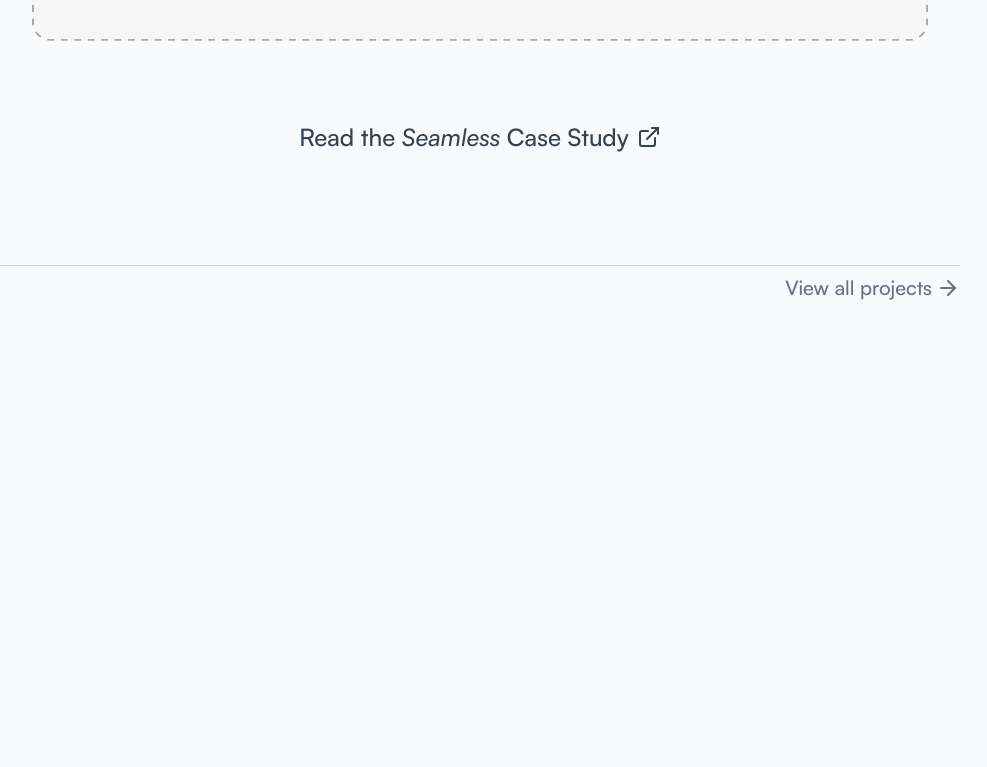
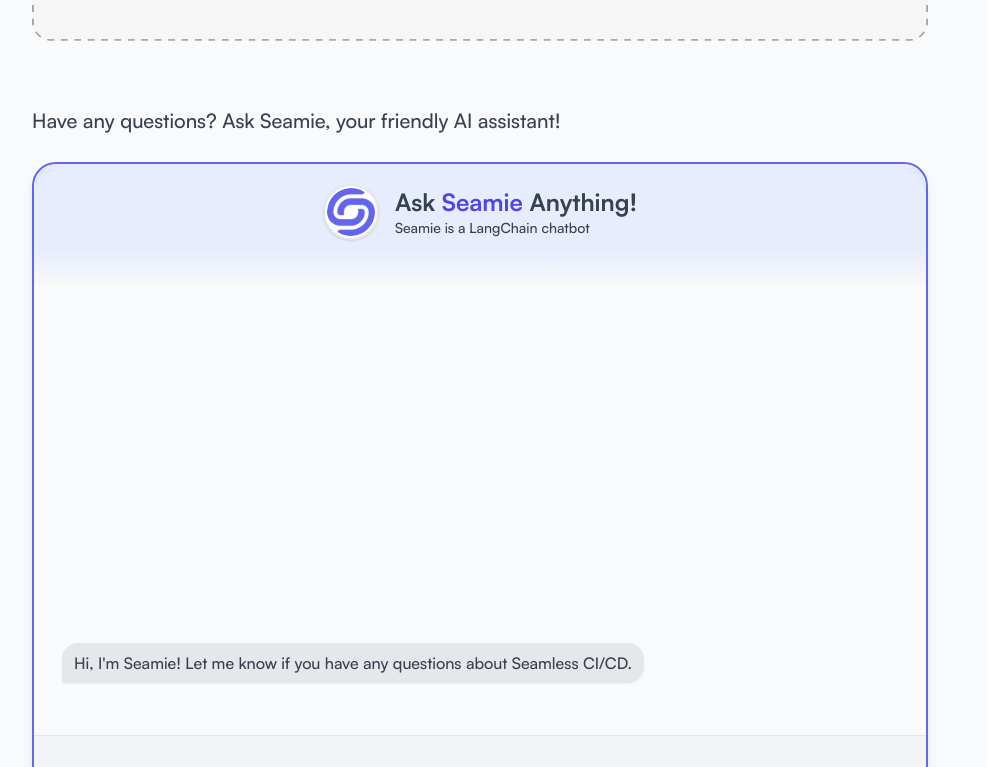
Before and after one commit to jasonherngwang/jasonherngwang.com, a Next.js app: page / in a window 1280 px wide. Shown: the part 3186-3953 px from the top of the page, without its empty margins (160-1147 px from the left). Before the commit the page ends 3568 px from the top, so only its background shows below. Built offline with nearby package versions, Linux system fonts and the light colour scheme.

Commit message:
chore: updates to support chatbot

```diff
--- a/components/seamless.tsx
+++ b/components/seamless.tsx
@@ -3,8 +3,9 @@
 import pipelineStagesImage from '@/public/images/seamless/pipeline-stages.webp';
 import { ExternalLink } from 'lucide-react';
 
+import Chat from '@/components/chat';
 import PipelineAnimation from '@/components/pipeline-animation';
-import SeamlessSummary from './seamless-summary';
+import SeamlessSummary from '@/components/seamless-summary';
 
 export default function Seamless() {
   return (
@@ -54,6 +55,12 @@
           quality={100}
         />
       </div>
+      <div className="mt-10 sm:mt-16 sm:px-8">
+        <p className="mb-6">
+          Have any questions? Ask Seamie, your friendly AI assistant!
+        </p>
+        <Chat />
+      </div>
       <div className="mt-16 flex justify-center sm:mt-20">
         <a
           href="https://seamless-cicd.com/case-study"
--- /dev/null
+++ b/lib/constants.ts
@@ -0,0 +1 @@
+export const API_URL = 'https://recapstone.jasonherngwang.com';
--- /dev/null
+++ b/lib/utils.ts
@@ -0,0 +1,6 @@
+import { ClassValue, clsx } from 'clsx';
+import { twMerge } from 'tailwind-merge';
+
+export function cn(...inputs: ClassValue[]) {
+  return twMerge(clsx(inputs));
+}
--- a/package.json
+++ b/package.json
@@ -44,6 +44,7 @@
     "postcss": "^8.4.22",
     "prettier": "^2.8.7",
     "prettier-plugin-tailwindcss": "^0.2.7",
+    "tailwind-merge": "^1.13.0",
     "tailwindcss": "^3.3.1",
     "typescript": "^5.0.4"
   }
--- a/styles/globals.css
+++ b/styles/globals.css
@@ -4,10 +4,10 @@
 
 @layer base {
   a {
-    @apply underline text-gray-500 hover:text-indigo-600;
+    @apply text-gray-500 underline hover:text-indigo-600;
   }
   p {
-    @apply max-w-prose sm:text-xl sm:leading-relaxed
+    @apply max-w-prose sm:text-xl sm:leading-relaxed;
   }
 }
 
--- a/tailwind.config.js
+++ b/tailwind.config.js
@@ -1,4 +1,6 @@
+const plugin = require('tailwindcss/plugin');
 const { fontFamily } = require('tailwindcss/defaultTheme');
+const colors = require('tailwindcss/colors');
 const flattenColorPalette =
   require('tailwindcss/lib/util/flattenColorPalette').default;
 
@@ -10,12 +12,48 @@
       fontFamily: {
         sans: ['var(--font-satoshi)', ...fontFamily.sans],
       },
+      keyframes: {
+        'grey-color-cycle': {
+          '0%': {
+            'background-color': colors.gray['300'],
+          },
+          '33%': {
+            'background-color': colors.gray['500'],
+          },
+          '66%': {
+            'background-color': colors.gray['400'],
+          },
+          '100%': {
+            'background-color': colors.gray['300'],
+          },
+        },
+      },
+      animation: {
+        'dot-color-change': 'grey-color-cycle 2s linear infinite',
+      },
     },
   },
   future: {
     hoverOnlyWhenSupported: true,
   },
-  plugins: [require('@tailwindcss/typography'), addVariablesForColors],
+  plugins: [
+    require('@tailwindcss/typography'),
+    addVariablesForColors,
+    plugin(({ matchUtilities, theme }) => {
+      matchUtilities(
+        {
+          'animation-delay': (value) => {
+            return {
+              'animation-delay': value,
+            };
+          },
+        },
+        {
+          values: theme('transitionDelay'),
+        },
+      );
+    }),
+  ],
 };
 
 // This plugin adds each Tailwind color as a global CSS variable, e.g. var(--gray-200).
```
Also changed, not shown: types/index.d.ts (+7 -0 lines), 1 other file (tests, documents, lock files or other folders).
